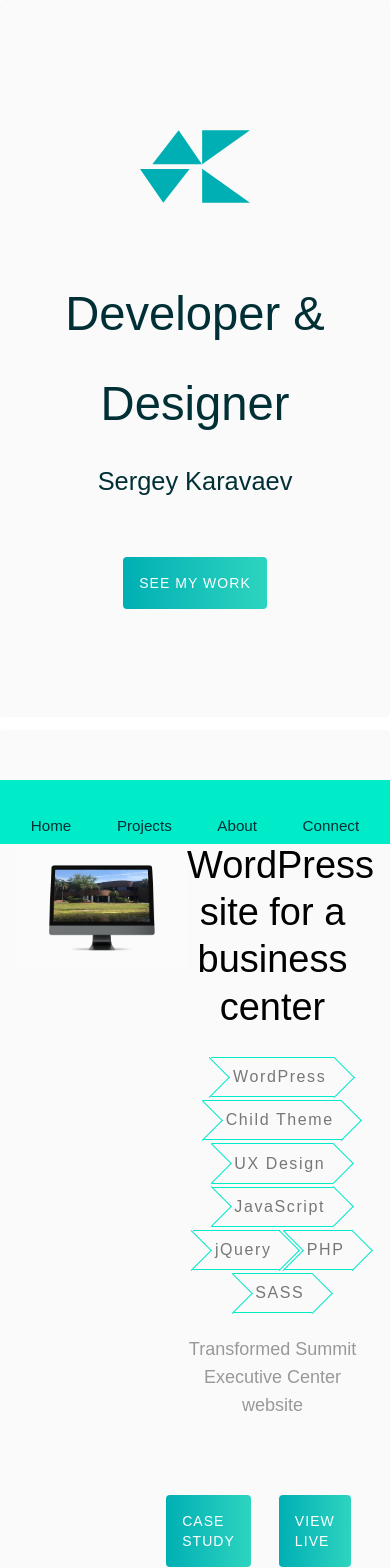
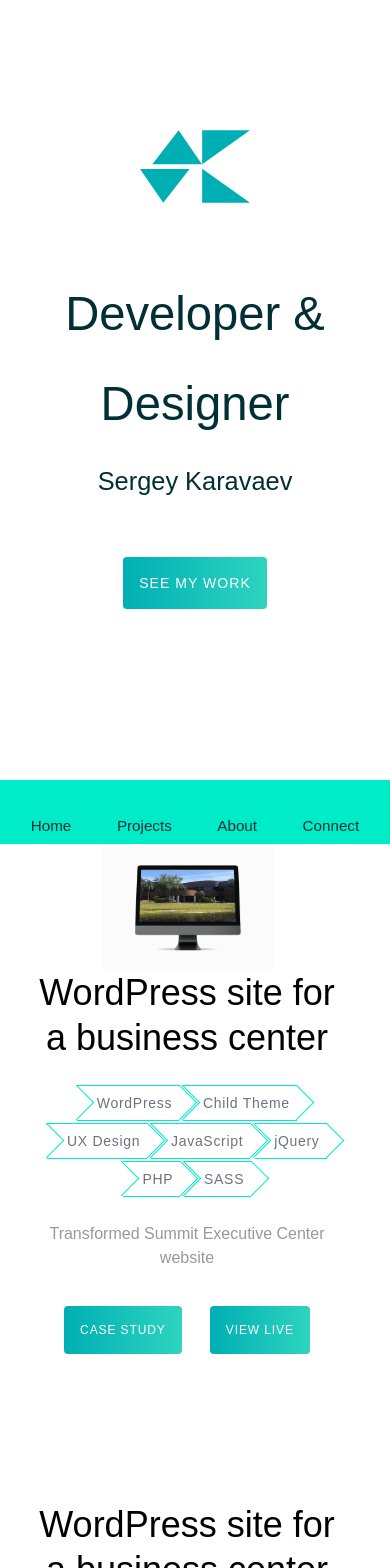
Before and after one commit to karawaggio/portfolio-2023, a Next.js app: page / in a window 390 px wide. Shown: the top 1568 px of the page. Built offline with nearby package versions, Linux system fonts and the light colour scheme; some icons are missing.

Commit message:
Multiple updates to design of all sections

```diff
--- a/pages/components/AboutSection.js
+++ b/pages/components/AboutSection.js
@@ -1,9 +1,9 @@
 import Image from "next/image"
-import portrait from "public/sk-portrait.jpg"
+import portrait from "public/sergey-karavaev-2023.jpg"
 
 function AboutSection() {
     return(
-        <section className="xs-max:mt-0.8rem xs-min:m-4 md-min:p-12 p-4 bg-light-grey rounded">
+        <section className="xs-max:mt-0.8rem xs-min:m-4 md-min:p-12 p-4 bg-white rounded">
           <div className="py-4 px-8 my-12 mx-auto">
             <h2 className="md-max:text-center md-max:text-4xl md-min:text-h2sectionlg leading-normal text-dark">About me</h2>
             <section className="flex md-max:flex-col">
--- a/pages/components/HeroSection.js
+++ b/pages/components/HeroSection.js
@@ -3,7 +3,7 @@ import sklogo from "public/sk-logo.svg"
 
 function HeroSection() {
     return(
-        <section className="xs-max:p-4 xs-min:mx-4 xs-min:mb-4 sm-md:pt-36 sm-md:pb-28 bg-light-grey text-center md-min:p-28 rounded">
+        <section className="xs-max:p-4 xs-min:mx-4 xs-min:mb-4 sm-md:pt-36 sm-md:pb-28 bg-white text-center md-min:p-28 rounded">
           <div className="md2-min:p-12 my-12">
             <figure className="mb-4">
                 <Image className="xs-max:block xs-min:hidden w-logo-width h-logo-height mt-24 mx-auto mb-12" src={sklogo} alt="Sergey Karavaev logo SVG"/>
--- a/pages/components/SocialSection.js
+++ b/pages/components/SocialSection.js
@@ -5,7 +5,7 @@ import {FaRegFileLines} from "react-icons/fa6"
 
 function SocialSection() {
     return(
-        <section className="xs-max:mt-0.8rem xs-min:m-4 md-min:p-12 p-4 bg-light-grey rounded">
+        <section className="xs-max:mt-0.8rem xs-min:m-4 md-min:p-12 p-4 bg-white rounded">
           <div className="py-4 px-8 my-12 mx-auto">
             <h2 className="md-max:text-center md-max:text-4xl md-min:text-h2sectionlg leading-normal text-dark">Let's connect</h2>
 
--- a/pages/components/projects/ProjectsSection.js
+++ b/pages/components/projects/ProjectsSection.js
@@ -5,7 +5,7 @@ function ProjectsSection() {
     const projectOneTags = ['WordPress', 'Child Theme', 'UX Design', 'JavaScript', 'jQuery', 'PHP', 'SASS'];
     const projectOneBtns = ['Case study', 'View live'];
     return(
-        <section className="xs-max:mt-0.8rem xs-min:m-4 md-min:p-12 p-4 bg-light-grey rounded">
+        <section className="xs-max:mt-0.8rem xs-min:m-4 md-min:p-12 p-4 bg-white rounded">
           <div className="pl-0 pr-4 px-8 my-12 mx-auto">
             <div className="flex flex-wrap flex-col">
               <article className="mt-12">
--- a/pages/components/projects/SingleProject.js
+++ b/pages/components/projects/SingleProject.js
@@ -2,26 +2,28 @@ import ProjectImage from "./ProjectImage";
 
 function SingleProject(props) {
     const imageBlockClasses = `${props.imageOrder} max-w-50`;
-    const contentBlockClasses = `${props.contentOrder} flex-auto max-w-50`;
+    const contentBlockClasses = `${props.contentOrder} flex-auto sm-max:max-w-90 sm:max-w-50`;
     return(
-      <div className="flex">
+      <div className="flex sm-max:flex-col sm-max:items-center">
         <div className={imageBlockClasses}>{/* img-left */}
             <ProjectImage src={props.imgSrc} />
         </div>
         <div className={contentBlockClasses}>{/* content-right */}
             <a href="#">
-              <h2 className="text-h2sectionlg leading-tight text-center">{props.heading}</h2>
+              <h2 className="md-max:text-h2sectionmd text-h2sectionlg leading-tight text-center">{props.heading}</h2>
             </a>
-            <ul className="mt-6 mb-5 flex justify-center flex-wrap">
+            <ul className="mt-6 mb-6 flex justify-center flex-wrap">
               {props.projectTags.map((tag, index) => (
-                  <li key={`${props.projectID}-tag-${index}`} className="project-tag">{tag}</li>
+                  <li key={`${props.projectID}-tag-${index}`} className="project-tag relative inline-block text-sm leading-[2] tracking-wider text-gray-500">{tag}</li>
               ))}
             </ul>
-            <p className="text-dark-grey text-lg text-center">{props.paragraph}</p>
+            <p className="text-dark-grey md-max:text-base text-lg text-center">{props.paragraph}</p>
             <ul className="flex justify-center my-8">
               {props.buttonLabels.map((label, index) => (
-                <li key={`${props.projectID}-btn-${index}`} className="mr-7"><a href="#" className="inline-block p-4 bg-gradient-to-r from-primary to-teal-400 text-white uppercase tracking-tightest cursor-pointer
-                                                            md-max:my-11 md-min:mx-0 mt-9 mb-0 md-max:text-sm text-smbase rounded">{label}</a></li>
+                <li key={`${props.projectID}-btn-${index}`} className="first:mr-7">
+                  <a href="#" className="inline-block p-4 bg-gradient-to-r from-primary to-teal-400 text-white uppercase tracking-tightest cursor-pointer
+                                                            md-max:my-1 md-min:mx-0 mt-1 mb-0 md-max:text-xs text-sm rounded">{label}</a>
+                </li>
               ))}
             </ul>
         </div>
--- a/styles/globals.css
+++ b/styles/globals.css
@@ -25,14 +25,8 @@
 }
 
 .project-tag {
-  position: relative;
-  display: inline-block;
   padding: 0.2em 0.5em 0.2em 1.4em;
   margin: 0.09em 0.15em 0.09em 0.15em;
-  font-size: 1rem;
-  line-height: 2;
-  letter-spacing: 0.1em;
-  color: #777;
   border-top: 0.1em solid #00ebc8;
   border-bottom: 0.1em solid #00ebc8;
 }
--- a/tailwind.config.js
+++ b/tailwind.config.js
@@ -17,6 +17,8 @@ module.exports = {
         'xs-max': {'max': '575.98px'},
         // @media (min-width: 640px)
         'sm': '640px',
+        // @media (max-width: 639.98px)
+        'sm-max': {'max': '639.98px'},
         // @media (min-width: 768px)
         'md-min': '768px',
         // @media (min-width: 767.98px)
@@ -73,6 +75,7 @@ module.exports = {
         '50': '50%',
         '60': '60%',
         '66': '66.666667%',
+        '90': '90%',
       },
       gridTemplateColumns: {
         'social-gridlg': '4.5rem auto',
```
Also changed, not shown: public/sergey-karavaev-2016.jpg (renamed from public/sk-portrait.jpg), public/sergey-karavaev-2023.jpg (added).
